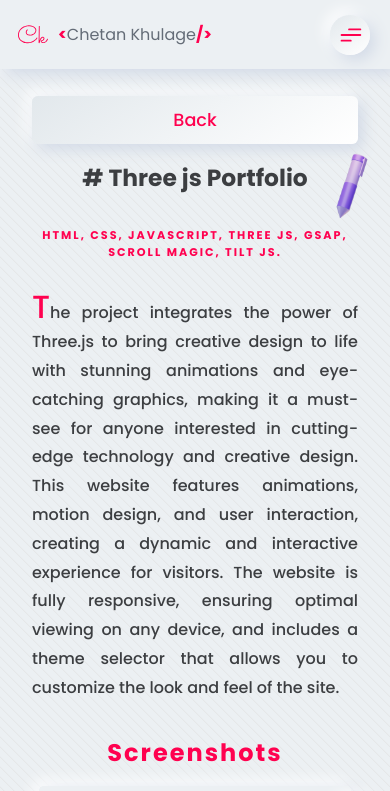
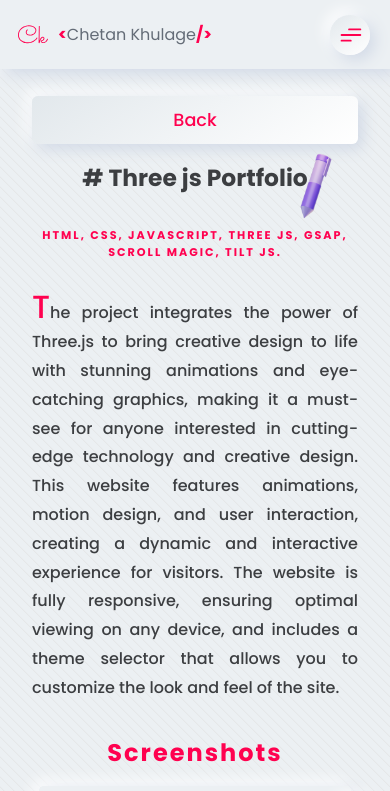
Before and after one commit to Chetan-KK/chetan-kk-portfolio2023, a React (Vite) app: page /0 in a window 390 px wide. Shown: the top 791 px of the page. Built offline with nearby package versions, Linux system fonts and the light colour scheme.

Commit message:
overflow fixed

```diff
--- a/src/Components/MainProject/MainProject.css
+++ b/src/Components/MainProject/MainProject.css
@@ -64,7 +64,7 @@
 @media screen and (max-width: 750px) {
   .MainProject .main-title .penIcon {
     width: 5rem;
-    right: -5%;
+    right: 5%;
     top: -40%;
     position: absolute;
   }
```
